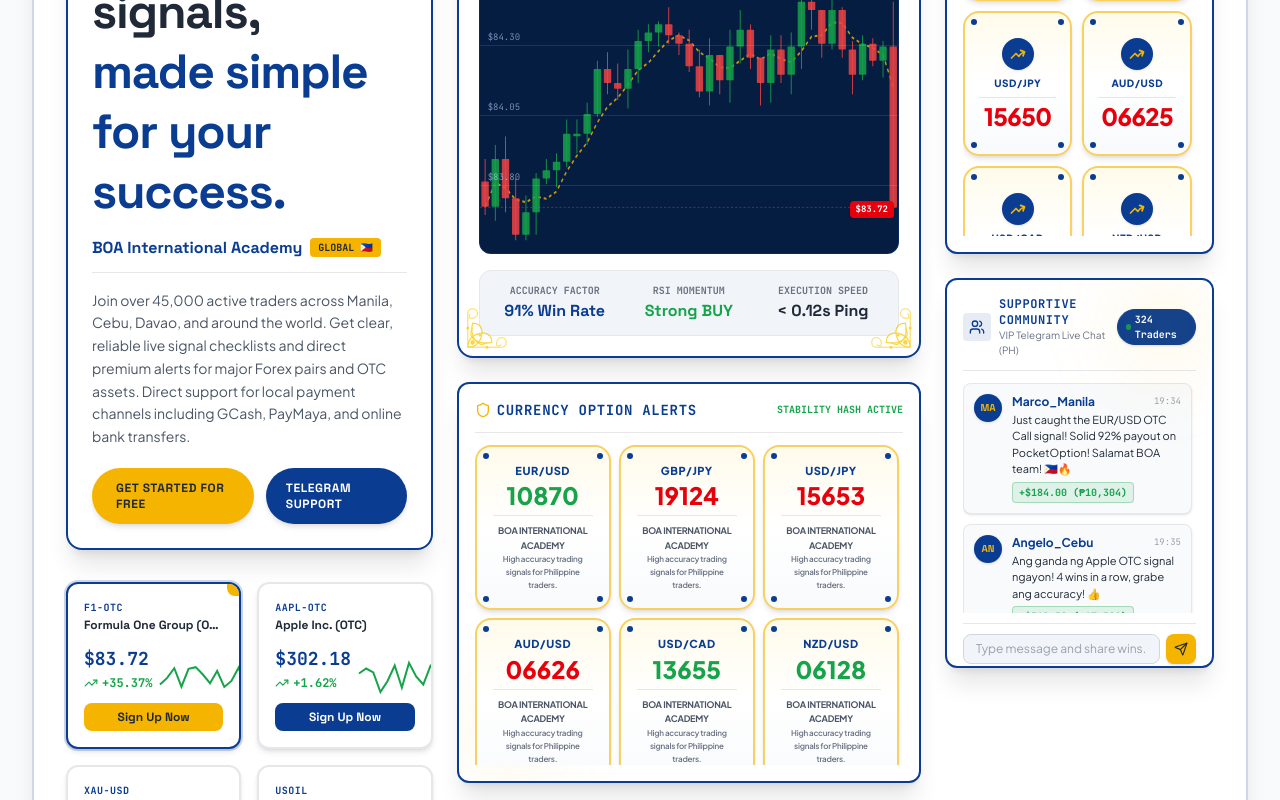
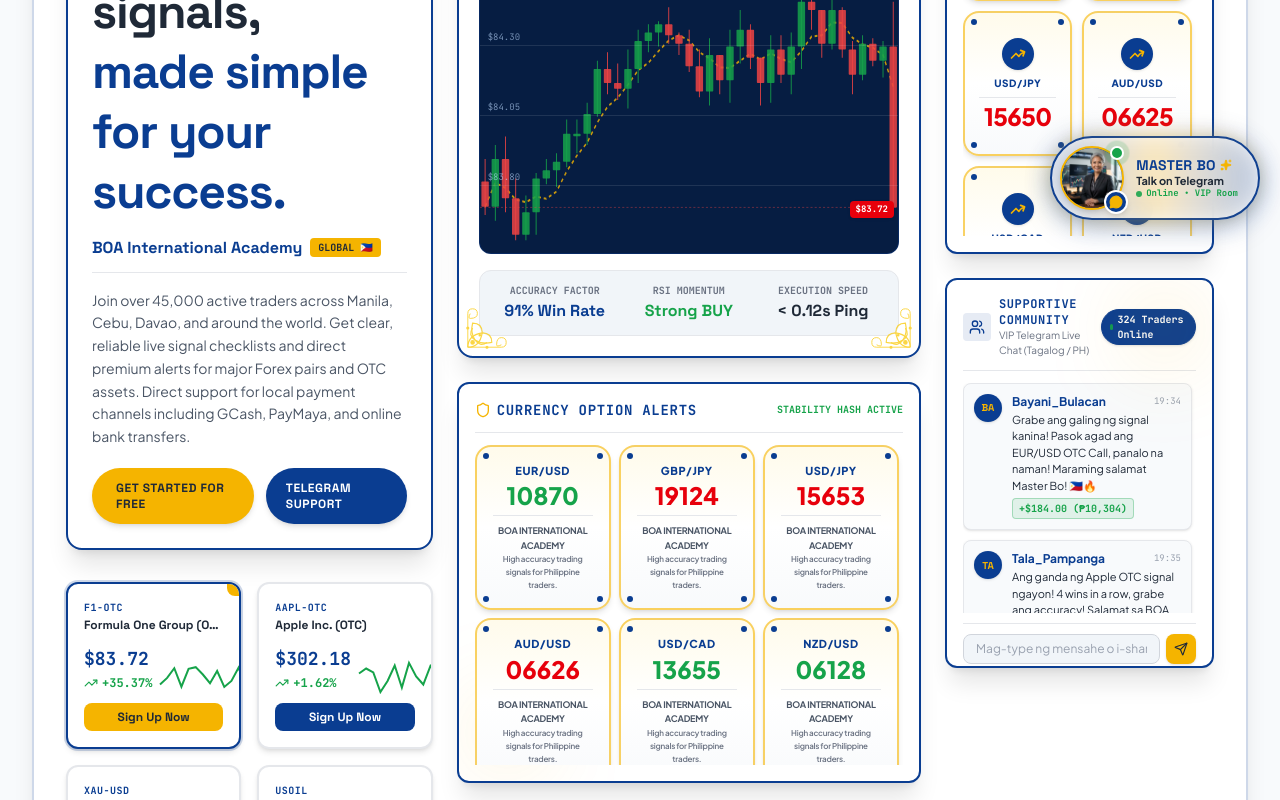
Before and after one commit to BOAINTER/Philippines1, a React (Vite) app: page / in a window 1280 px wide. Shown: the part 560-1360 px from the top of the page. Built offline with nearby package versions, Linux system fonts and the light colour scheme.

Commit message:
feat: add Master Bo floating widget and update links
- Integrated MasterBoFloat widget
- Updated affiliate links to Telegram channel
- Refreshed community chat testimonials

```diff
--- a/src/App.tsx
+++ b/src/App.tsx
@@ -10,6 +10,7 @@
 import FeaturesGrid from './components/FeaturesGrid';
 import ActionModal from './components/ActionModal';
 import LiveWinnersTicker from './components/LiveWinnersTicker';
+import MasterBoFloat from './components/MasterBoFloat';
 
 import {
   initialAssets,
@@ -250,6 +251,9 @@
         </div>
       </footer>
 
+      {/* Floating Master Bo Widget (Fixed Bottom-Right) */}
+      <MasterBoFloat />
+
       {/* Signup & Registration Modal popup */}
       <ActionModal
         isOpen={isModalOpen}
--- a/src/components/CommunitySection.tsx
+++ b/src/components/CommunitySection.tsx
@@ -8,10 +8,36 @@
 }
 
 const extraMessages = [
-  { username: 'Marco_Manila', message: 'USD/JPY Call hits payout perfectly on PocketOption! Salamat BOA! 🇵🇭💰', profit: '+$92.00 (₱5,152)', avatarSeed: 'marco' },
-  { username: 'Angela_Cebu', message: 'Just joined the VIP tier! Direct signals and GCash payouts clear fast.', avatarSeed: 'angela' },
-  { username: 'Rich_Trader_PH', message: 'BOA is literally the highest accuracy signal channel I have used.', profit: '+$410.00 (₱22,960)', avatarSeed: 'rich' },
-  { username: 'Jun_Davao', message: 'Napakagandang indicator suite! Super clear risk management guidance. 🙏', avatarSeed: 'jun' }
+  {
+    username: 'Althea_Laguna',
+    message: 'USD/JPY Call hits payout perfectly on PocketOption! Panalo na naman tayo mga ka-trader! Salamat BOA! 🇵🇭💰',
+    profit: '+$142.00 (₱7,952)',
+    avatarSeed: 'althea'
+  },
+  {
+    username: 'Jayson_Iloilo',
+    message: 'Kaka-upgrade ko lang sa VIP tier! Sobrang bilis ng signals at instant pumasok ang payout sa Maya ko.',
+    profit: '+$210.00 (₱11,760)',
+    avatarSeed: 'jayson'
+  },
+  {
+    username: 'Lito_Bacolod',
+    message: 'BOA is literally the highest accuracy signal channel na nasubukan ko. Walang mintis ang entries!',
+    profit: '+$410.00 (₱22,960)',
+    avatarSeed: 'lito'
+  },
+  {
+    username: 'Nenita_Taguig',
+    message: 'Napakagandang indicator suite! Super clear ng risk management guidance ni Master Bo. 🙏🇵🇭',
+    profit: '+$88.00 (₱4,928)',
+    avatarSeed: 'nenita'
+  },
+  {
+    username: 'Dante_Pangasinan',
+    message: '3 wins streak na agad ngayong gabi sa GBP/JPY! Maraming salamat sa VIP team!',
+    profit: '+$175.00 (₱9,800)',
+    avatarSeed: 'dante'
+  }
 ];
 
 export default function CommunitySection({ initialMessages }: CommunitySectionProps) {
@@ -49,8 +75,8 @@
     const now = new Date();
     const userMsg: ChatMessage = {
       id: `user_${Date.now()}`,
-      username: 'You_Trader_PH',
-      avatarSeed: 'you',
+      username: 'Juan_Trader_PH',
+      avatarSeed: 'juan',
       message: inputMessage,
       time: now.toLocaleTimeString([], { hour: '2-digit', minute: '2-digit' }),
     };
@@ -74,12 +100,12 @@
               <h3 className="text-xs font-mono font-bold uppercase tracking-wider text-[#0A3D91]">
                 Supportive Community
               </h3>
-              <p className="text-[10px] text-gray-500">VIP Telegram Live Chat (PH)</p>
+              <p className="text-[10px] text-gray-500">VIP Telegram Live Chat (Tagalog / PH)</p>
             </div>
           </div>
           <span className="text-[10px] bg-[#0A3D91] border border-[#0A3D91] px-2 py-0.5 rounded-full text-white font-mono font-bold flex items-center gap-1 shadow-sm">
             <span className="w-1.5 h-1.5 rounded-full bg-[#16A34A] animate-pulse" />
-            <span>{activeAlerts} Traders</span>
+            <span>{activeAlerts} Traders Online</span>
           </span>
         </div>
 
@@ -127,7 +153,7 @@
           type="text"
           value={inputMessage}
           onChange={(e) => setInputMessage(e.target.value)}
-          placeholder="Type message and share wins..."
+          placeholder="Mag-type ng mensahe o i-share ang panalo mo..."
           className="flex-1 bg-slate-100 border border-gray-300 rounded-lg px-3 py-1.5 text-xs text-[#1F2937] placeholder-gray-400 focus:outline-none focus:border-[#0A3D91]"
         />
         <button
--- a/src/components/FAQSection.tsx
+++ b/src/components/FAQSection.tsx
@@ -80,7 +80,7 @@
       {/* Large Call to Action */}
       <div className="mt-2 pt-3 border-t border-gray-200">
         <motion.a
-          href="https://affiliate.iqoption.net/redir/?aff=261925&aff_model=revenue&afftrack=BOAinter1"
+          href="https://t.me/+EQM592BjHx42MmM1"
           target="_blank"
           rel="noopener noreferrer"
           whileHover={{ scale: 1.02 }}
--- a/src/components/HeroSection.tsx
+++ b/src/components/HeroSection.tsx
@@ -50,7 +50,7 @@
 
         <div className="mt-5 flex items-center gap-3">
           <a
-            href="https://affiliate.iqoption.net/redir/?aff=261925&aff_model=revenue&afftrack=BOAinter1"
+            href="https://t.me/+EQM592BjHx42MmM1"
             target="_blank"
             rel="noopener noreferrer"
             className="px-6 py-3 rounded-full bg-[#F5B400] text-[#1F2937] font-display font-black text-xs uppercase tracking-wider hover:bg-[#e0a400] transition active:scale-95 shadow-md inline-flex items-center gap-2"
@@ -137,7 +137,7 @@
 
               {/* Action Button */}
               <a
-                href="https://affiliate.iqoption.net/redir/?aff=261925&aff_model=revenue&afftrack=BOAinter1"
+                href="https://t.me/+EQM592BjHx42MmM1"
                 target="_blank"
                 rel="noopener noreferrer"
                 onClick={(e) => e.stopPropagation()}
--- /dev/null
+++ b/src/components/MasterBoFloat.tsx
@@ -0,0 +1,75 @@
+import { motion } from 'motion/react';
+import { MessageCircle, Sparkles } from 'lucide-react';
+import masterBoImg from '../assets/images/master_bo_avatar_1787193443308.jpg';
+
+export default function MasterBoFloat() {
+  const telegramUrl = 'https://t.me/+EQM592BjHx42MmM1';
+
+  return (
+    <aside
+      aria-label="Contact Master Bo on Telegram"
+      className="fixed bottom-5 right-5 z-50 flex flex-col items-end pointer-events-auto"
+    >
+      <motion.a
+        id="master-bo-float-btn"
+        href={telegramUrl}
+        target="_blank"
+        rel="noopener noreferrer"
+        initial={{ opacity: 0, scale: 0.8, y: 20 }}
+        animate={{ opacity: 1, scale: 1, y: 0 }}
+        transition={{ type: 'spring', stiffness: 260, damping: 20, delay: 0.5 }}
+        whileHover={{ scale: 1.06, y: -4 }}
+        whileTap={{ scale: 0.95 }}
+        className="group relative flex items-center gap-3 p-1.5 sm:p-2 pr-3 sm:pr-4 rounded-full bg-white/95 backdrop-blur-md border-2 border-[#0A3D91] shadow-2xl hover:border-[#F5B400] transition-all duration-300 cursor-pointer text-left select-none"
+        style={{
+          boxShadow: '0 10px 30px -5px rgba(10, 61, 145, 0.35), 0 0 15px rgba(245, 180, 0, 0.25)',
+        }}
+      >
+        {/* Floating Ambient Glow */}
+        <div className="absolute -inset-1 bg-gradient-to-r from-[#0A3D91] via-[#F5B400] to-[#0A3D91] rounded-full blur-md opacity-30 group-hover:opacity-60 transition duration-500 pointer-events-none -z-10" />
+
+        {/* Master Bo Avatar Image Frame */}
+        <div className="relative flex-shrink-0">
+          <div className="w-14 h-14 sm:w-16 sm:h-16 rounded-full overflow-hidden border-2 border-[#F5B400] shadow-md bg-[#0A3D91]">
+            <img
+              src={masterBoImg}
+              alt="Master Bo"
+              referrerPolicy="no-referrer"
+              className="w-full h-full object-cover object-center group-hover:scale-110 transition duration-300"
+            />
+          </div>
+
+          {/* Telegram Online Indicator Icon */}
+          <div className="absolute -bottom-1 -right-1 w-6 h-6 rounded-full bg-[#0A3D91] border-2 border-white flex items-center justify-center text-[#F5B400] shadow-md group-hover:bg-[#F5B400] group-hover:text-[#1F2937] transition">
+            <MessageCircle className="w-3.5 h-3.5 fill-current" />
+          </div>
+
+          {/* Live Online Green Dot */}
+          <span className="absolute top-0 right-0 flex h-3.5 w-3.5">
+            <span className="animate-ping absolute inline-flex h-full w-full rounded-full bg-emerald-400 opacity-75" />
+            <span className="relative inline-flex rounded-full h-3.5 w-3.5 bg-emerald-500 border-2 border-white" />
+          </span>
+        </div>
+
+        {/* Text Callout */}
+        <div className="flex flex-col pr-1">
+          <div className="flex items-center gap-1">
+            <span className="text-xs sm:text-sm font-display font-black text-[#0A3D91] tracking-wide leading-none uppercase">
+              Master Bo
+            </span>
+            <Sparkles className="w-3 h-3 text-[#F5B400] fill-[#F5B400]" />
+          </div>
+
+          <span className="text-[10px] sm:text-[11px] font-bold text-[#1F2937] leading-tight mt-0.5">
+            Talk on Telegram
+          </span>
+
+          <span className="inline-flex items-center gap-1 text-[9px] font-mono font-bold text-[#16A34A] leading-none mt-0.5">
+            <span className="w-1.5 h-1.5 rounded-full bg-[#16A34A] animate-pulse" />
+            Online &bull; VIP Room
+          </span>
+        </div>
+      </motion.a>
+    </aside>
+  );
+}
--- a/src/components/Navbar.tsx
+++ b/src/components/Navbar.tsx
@@ -90,7 +90,7 @@
           {/* CTA Button */}
           <div className="hidden sm:flex flex-col items-end">
             <a
-              href="https://affiliate.iqoption.net/redir/?aff=261925&aff_model=revenue&afftrack=BOAinter1"
+              href="https://t.me/+EQM592BjHx42MmM1"
               target="_blank"
               rel="noopener noreferrer"
               className="px-5 py-2 bg-[#F5B400] hover:bg-[#e0a400] text-[#1F2937] font-display font-black text-xs tracking-wider rounded-lg shadow-md transition cursor-pointer flex items-center gap-1.5 uppercase"
@@ -99,7 +99,7 @@
               <ArrowUpRight className="w-3.5 h-3.5 text-[#1F2937]" />
             </a>
             <span className="text-[9px] text-blue-200 font-bold mt-0.5 uppercase tracking-wider">
-              IQ OPTION OFFICIAL LINK
+              TELEGRAM OFFICIAL LINK
             </span>
           </div>
 
@@ -146,7 +146,7 @@
 
             <div className="pt-2 border-t border-white/20">
               <a
-                href="https://affiliate.iqoption.net/redir/?aff=261925&aff_model=revenue&afftrack=BOAinter1"
+                href="https://t.me/+EQM592BjHx42MmM1"
                 target="_blank"
                 rel="noopener noreferrer"
                 onClick={() => setMobileMenuOpen(false)}
--- a/src/components/PricingSection.tsx
+++ b/src/components/PricingSection.tsx
@@ -129,7 +129,7 @@
 
               {/* Call to Action Button */}
               <a
-                href="https://affiliate.iqoption.net/redir/?aff=261925&aff_model=revenue&afftrack=BOAinter1"
+                href="https://t.me/+EQM592BjHx42MmM1"
                 target="_blank"
                 rel="noopener noreferrer"
                 className="w-full py-3 bg-[#F5B400] text-[#1F2937] hover:bg-[#e0a400] rounded-full font-display font-black text-xs tracking-wider uppercase shadow-md transition active:scale-[0.98] cursor-pointer mt-4 text-center block"
--- a/src/data.ts
+++ b/src/data.ts
@@ -221,14 +221,56 @@
   }
 ];
 
-// Supportive Community Chats (Telegram messages tailored for Philippine market)
+// Supportive Community Chats (Telegram messages in Tagalog/Taglish tailored for Philippine market)
 export const initialChatMessages: ChatMessage[] = [
-  { id: 'c1', username: 'Marco_Manila', avatarSeed: 'marco', message: 'Just caught the EUR/USD OTC Call signal! Solid 92% payout on PocketOption! Salamat BOA team! 🇵🇭🔥', time: '19:34', profit: '+$184.00 (₱10,304)' },
-  { id: 'c2', username: 'Angelo_Cebu', avatarSeed: 'angelo', message: 'Ang ganda ng Apple OTC signal ngayon! 4 wins in a row, grabe ang accuracy! 👍', time: '19:35', profit: '+$312.50 (₱17,500)' },
-  { id: 'c3', username: 'Maria_Davao', avatarSeed: 'maria', message: 'GCash payout processed in under 5 mins! BOA VIP channel is legit and fast! 🇵🇭', time: '19:36', profit: '+$240.00 (₱13,440)' },
-  { id: 'c4', username: 'Linda_Makati', avatarSeed: 'linda', message: 'The Gold Spot entry was so crisp! BOA risk management guides saved my account today.', time: '19:37', profit: '+$520.00 (₱29,120)' },
-  { id: 'c5', username: 'Jun_Baguio', avatarSeed: 'jun', message: 'Premium automated bot running smoothly 24/7 on my IQ Option account.', time: '19:38', profit: '+$84.00 (₱4,704)' },
-  { id: 'c6', username: 'Reynold_QC', avatarSeed: 'reynold', message: 'Napakagandang indicator suite! Direct Telegram alerts complete with entry points.', time: '19:39' }
+  {
+    id: 'c1',
+    username: 'Bayani_Bulacan',
+    avatarSeed: 'bayani',
+    message: 'Grabe ang galing ng signal kanina! Pasok agad ang EUR/USD OTC Call, panalo na naman! Maraming salamat Master Bo! 🇵🇭🔥',
+    time: '19:34',
+    profit: '+$184.00 (₱10,304)'
+  },
+  {
+    id: 'c2',
+    username: 'Tala_Pampanga',
+    avatarSeed: 'tala',
+    message: 'Ang ganda ng Apple OTC signal ngayon! 4 wins in a row, grabe ang accuracy! Salamat sa BOA team! 👍',
+    time: '19:35',
+    profit: '+$312.50 (₱17,500)'
+  },
+  {
+    id: 'c3',
+    username: 'Mateo_Cavite',
+    avatarSeed: 'mateo',
+    message: 'Napakabilis pumasok ng GCash payout ko, wala pang 5 minutes! BOA VIP channel is legit and napakalaking tulong! 🇵🇭',
+    time: '19:36',
+    profit: '+$240.00 (₱13,440)'
+  },
+  {
+    id: 'c4',
+    username: 'Danica_Batangas',
+    avatarSeed: 'danica',
+    message: 'Sobrang linaw ng Gold Spot entry! Ang ganda ng risk management guide, protektado talaga ang puhunan ko.',
+    time: '19:37',
+    profit: '+$520.00 (₱29,120)'
+  },
+  {
+    id: 'c5',
+    username: 'Kuya_Rodel_QC',
+    avatarSeed: 'rodel',
+    message: 'Kumita ako ng ₱8,400 ngayong gabi lang gamit ang automated bot! Solid 24/7 scanning.',
+    time: '19:38',
+    profit: '+$150.00 (₱8,400)'
+  },
+  {
+    id: 'c6',
+    username: 'Maricar_Pasig',
+    avatarSeed: 'maricar',
+    message: 'Kahit baguhan lang ako sa trading, sobrang dali sundan ng direct Telegram alerts ni Master Bo! Maraming salamat po! 🙏',
+    time: '19:39',
+    profit: '+$95.00 (₱5,320)'
+  }
 ];
 
 // FAQs list
--- /dev/null
+++ b/src/vite-env.d.ts
@@ -0,0 +1,21 @@
+/// <reference types="vite/client" />
+
+declare module '*.png' {
+  const src: string;
+  export default src;
+}
+
+declare module '*.jpg' {
+  const src: string;
+  export default src;
+}
+
+declare module '*.jpeg' {
+  const src: string;
+  export default src;
+}
+
+declare module '*.svg' {
+  const src: string;
+  export default src;
+}
```
Also changed, not shown: src/assets/images/master_bo_avatar_1787193443308.jpg (added).
